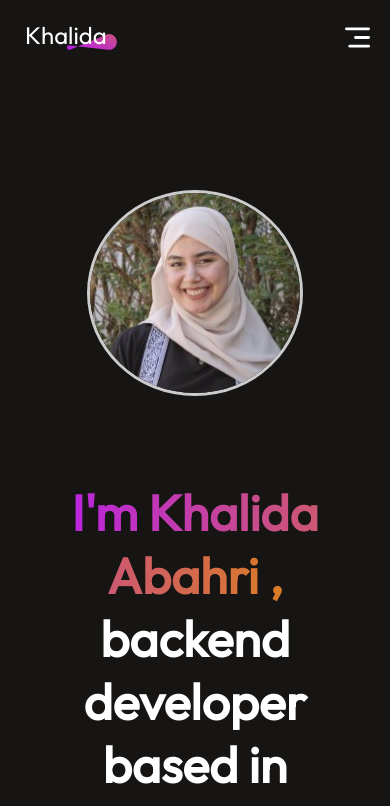
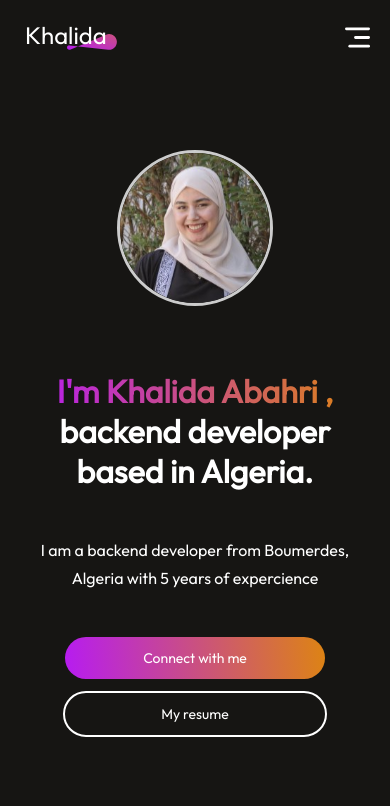
Before and after one commit to abahrikhalida/Portfolio_khalida, a React (Vite) app: page / in a window 390 px wide. Shown: the top 806 px of the page. Built offline with nearby package versions, Linux system fonts and the light colour scheme.

Commit message:
update portfolio components

```diff
--- a/src/Components/About/About.jsx
+++ b/src/Components/About/About.jsx
@@ -15,7 +15,7 @@ const About = () => {
             </div>
             <div className="about-right">
                 <div className="about-para">
-                    <p>am a final-year Information Systems and Web student, passionate about backend and mobile development. I have experience working with microservices, API integration, and database management, allowing me to build scalable and reliable systems.</p>
+                    <p> I am a final-year Information Systems and Web student, passionate about backend and mobile development. I have experience working with microservices, API integration, and database management, allowing me to build scalable and reliable systems.</p>
                     <p>I focus on creating efficient, secure, and well-structured web and mobile solutions. Motivated by continuous learning, I constantly explore and master new technologies to deliver high-quality, modern applications.</p>
 
                 </div>
--- a/src/Components/Hero/Hero.css
+++ b/src/Components/Hero/Hero.css
@@ -6,11 +6,11 @@
 }
 
 .hero img {
-    width: 200px;       /* bigger size */
-    height: 200px;      /* keep equal for circle */
-    border-radius: 50%; /* makes the image circular */
-    object-fit: cover;  /* ensures the image covers the circle without distortion */
-    border: 3px solid #ccc; /* optional border */
+    width: 200px;
+    height: 200px;
+    border-radius: 50%;
+    object-fit: cover;
+    border: 3px solid #ccc;
     margin-top: 150px;
 }
 .hero h1{
@@ -24,7 +24,6 @@
     background-clip: text;
     -webkit-background-clip: text;
     -webkit-text-fill-color: transparent;
-
 }
 .hero p{
     width: 50%;
@@ -39,7 +38,6 @@
     font-size: 24px;
     font-weight: 500;
     margin-bottom: 50px;
-
 }
 .hero-connect{
     padding: 25px 45px;
@@ -55,42 +53,71 @@
 }
 .hero-connect:hover{
     border: 2px solid white;
-
-
 }
 .hero-resume:hover{
     border-color: #B415FF;
+}
 
-}
+/* Fixed Mobile Styles */
 @media(max-width:768px){
     .hero img{
         margin-top: 120px;
-        width: 210px;
+        width: 180px;  /* Slightly smaller */
+        height: 180px; /* Keep proportional */
     }
     .hero h1{
-        margin-top: 50px;
+        margin-top: 40px;
         width: 90%;
-        font-size: 50px;
+        font-size: 42px; /* Smaller for mobile */
     }
     .hero p{
-        width: 60%;
+        width: 80%;     /* More width for better readability */
         font-size: 18px;
         line-height: 32px;
         margin: 10px 0px;
-
     }
     .hero-action{
-        gap: 16px;
-        font-size: 18px;
+        gap: 15px;
+        font-size: 16px; /* Smaller font for buttons */
         font-weight: 500;
         margin-bottom: 50px;
     }
     .hero-connect{
-        padding: 20px 30px;
-        border-radius: 40px;
+        padding: 15px 25px; /* Much smaller padding */
+        border-radius: 30px;
     }
     .hero-resume{
-        padding: 20px 50px;
-        border-radius: 40px;
+        padding: 15px 35px; /* Much smaller padding */
+        border-radius: 30px;
     }
 }
+
+/* Extra Small Phones */
+@media(max-width:480px){
+    .hero img{
+        width: 150px;
+        height: 150px;
+        margin-top: 80px;
+    }
+    .hero h1{
+        font-size: 32px; /* Even smaller for very small screens */
+        margin-top: 30px;
+    }
+    .hero p{
+        width: 90%;
+        font-size: 16px;
+        line-height: 28px;
+    }
+    .hero-action{
+        flex-direction: column; /* Stack buttons vertically */
+        gap: 12px;
+        font-size: 14px; /* Smallest font */
+    }
+    .hero-connect,
+    .hero-resume{
+        padding: 12px 30px; /* Even smaller padding */
+        border-radius: 25px;
+        text-align: center;
+        width: 200px; /* Fixed width for consistency */
+    }
+}
--- a/src/Components/Navbar/Navbar.jsx
+++ b/src/Components/Navbar/Navbar.jsx
@@ -48,16 +48,7 @@ const Navbar = () => {
     </AnchorLink>
     {menu === "about" && <img src={underline} alt="" />}
   </li>
-  <li>
-    <AnchorLink
-      href='#services'
-      className='anchor-link'
-      onClick={() => setMenu("services")}
-    >
-      Services
-    </AnchorLink>
-    {menu === "services" && <img src={underline} alt="" />}
-  </li>
+
   <li>
     <AnchorLink
       href='#portfolio'
```
